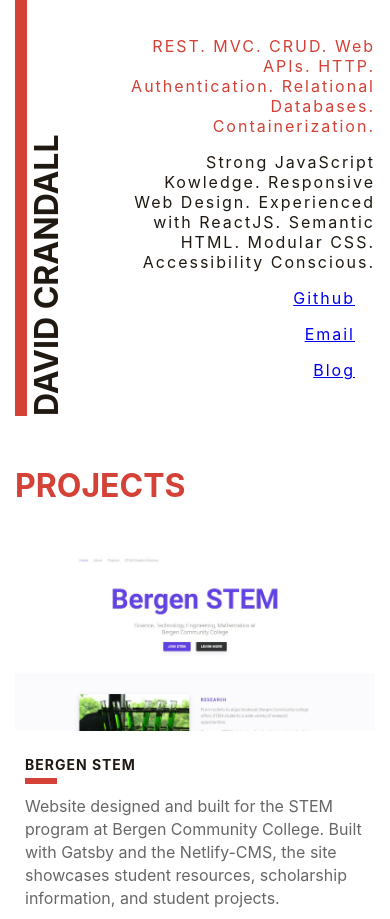
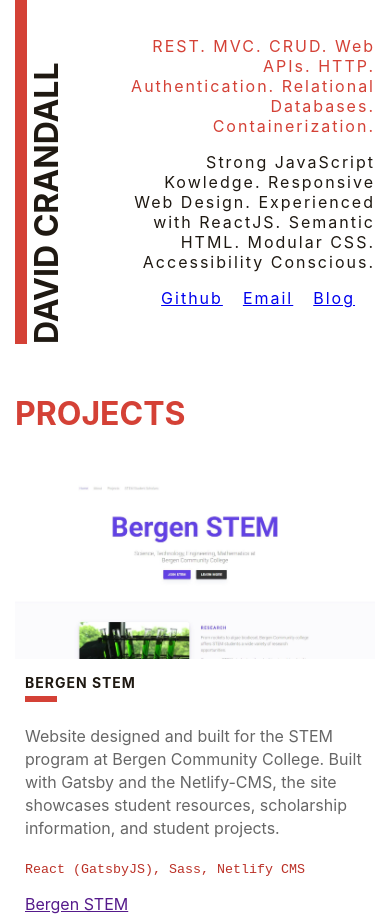
Before and after one commit to dacrands/jan-port, a Gatsby site: page / in a window 390 px wide. Shown: the top 919 px of the page. Built offline with nearby package versions, Linux system fonts and the light colour scheme; Gatsby itself is replaced by a stand-in of ours.

Commit message:
Remove header links media query, better card h3 margin

```diff
--- a/src/styles/main.scss
+++ b/src/styles/main.scss
@@ -89,10 +89,12 @@
     h3 {
       line-height: 200%;
       position: relative;
-      margin: 10px 0;
+      margin: 0;
+      margin-bottom: 1.75rem;
       text-transform: uppercase;
       letter-spacing: 1px;
       font-size: 14px;
+
       &:after {
         content: "";
         background: $red;
@@ -127,10 +129,6 @@
     grid-template-columns: 110px 1fr;
     &__content {
       font-size: 16px;
-    }
-    &__content-link {
-      display: block;
-      margin-bottom: 1rem;
     }
   }
   .card {
```
